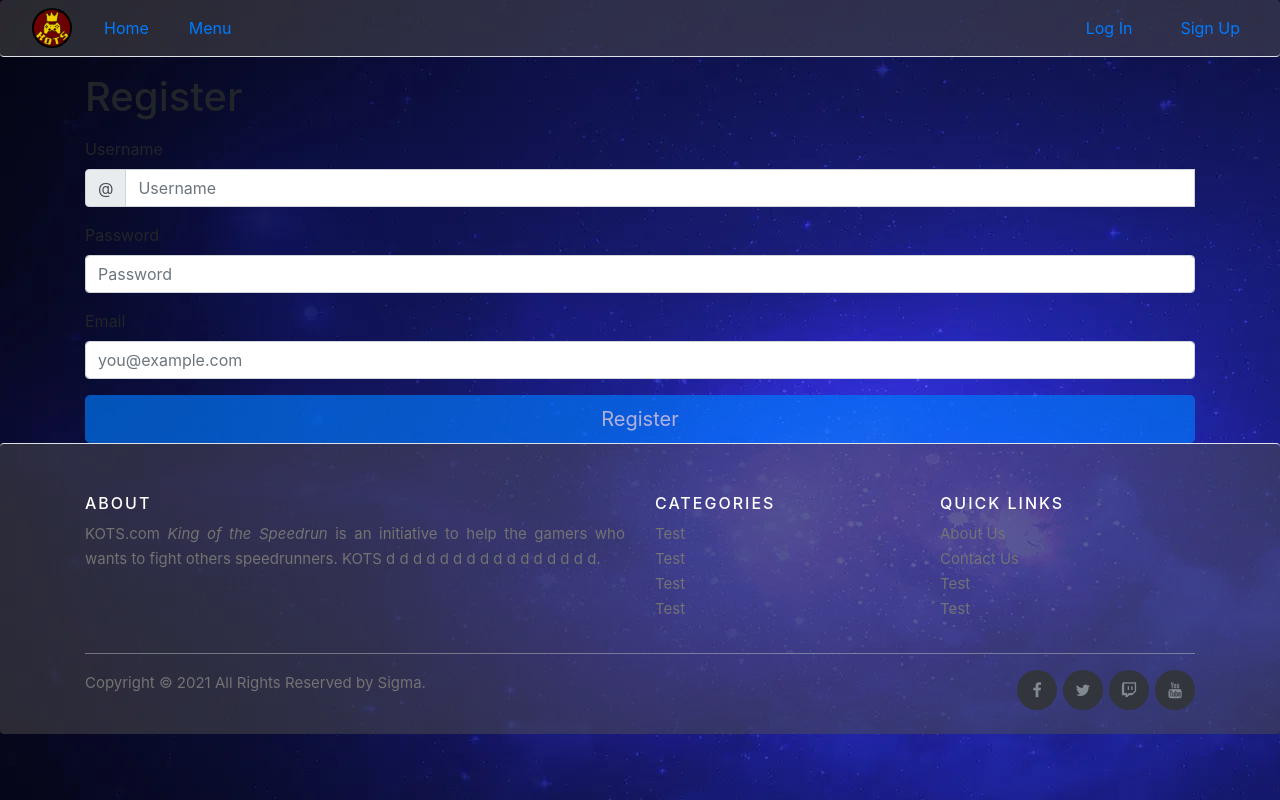
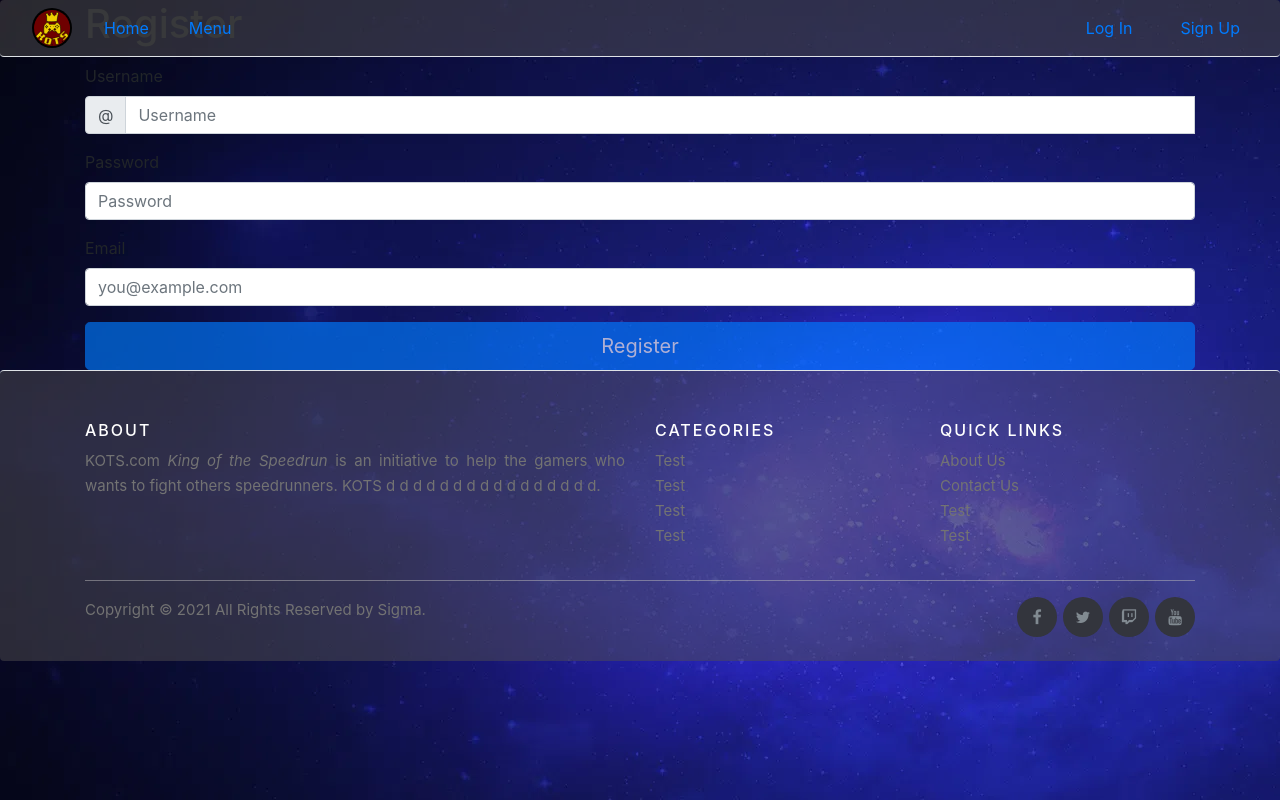
Before and after one commit to ThibaultPaprocki/KOTS-frontend, an Angular app in the folder front/: page /register in a window 1280 px wide. Built offline with nearby package versions, Linux system fonts and the light colour scheme.

Commit message:
fix navbar and social media classes

```diff
--- a/front/src/app/foot/foot.component.css
+++ b/front/src/app/foot/foot.component.css
@@ -5,7 +5,6 @@
   line-height: 25px;
   color: #737373;
   width: 100%;
-  min-height: 100%;
 }
 .site-footer hr {
   border-top-color: #bbb;
@@ -125,10 +124,10 @@
 .social-icons a.twitter:hover {
   background-color: #00aced;
 }
-.social-icons a.linkedin:hover {
+.social-icons a.twitch:hover {
   background-color: #5f00b8;
 }
-.social-icons a.dribbble:hover {
+.social-icons a.youtube:hover {
   background-color: #ea4c4c;
 }
 @media (max-width: 767px) {
--- a/front/src/app/foot/foot.component.html
+++ b/front/src/app/foot/foot.component.html
@@ -62,10 +62,10 @@
             <a class="twitter" href="#"><i class="fa fa-twitter"></i></a>
           </li>
           <li>
-            <a class="linkedin" href="#"><i class="fa fa-twitch"></i></a>
+            <a class="twitch" href="#"><i class="fa fa-twitch"></i></a>
           </li>
           <li>
-            <a class="dribbble" href="#"><i class="fa fa-youtube"></i></a>
+            <a class="youtube" href="#"><i class="fa fa-youtube"></i></a>
           </li>
         </ul>
       </div>
--- a/front/src/app/navb/navb.component.html
+++ b/front/src/app/navb/navb.component.html
@@ -1,4 +1,6 @@
-<ul class="navbar navbar-expand rounded border-bottom d-flex bd-highligh">
+<ul
+  class="navbar navbar-expand rounded border-bottom fixed-top d-flex bd-highligh"
+>
   <li class="nav-icon">
     <a class="nav-link active" routerLink="home"
       ><img id="logo" src="../assets/images/KOTS.svg"
```
